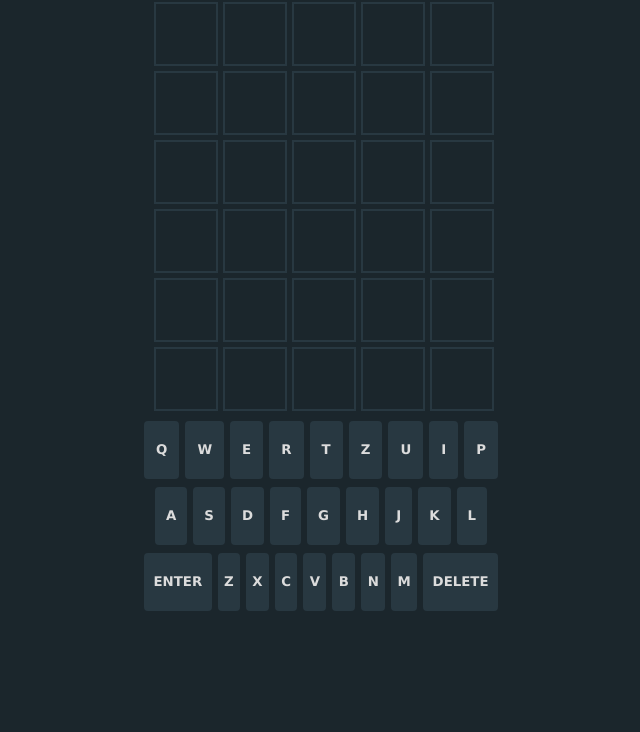
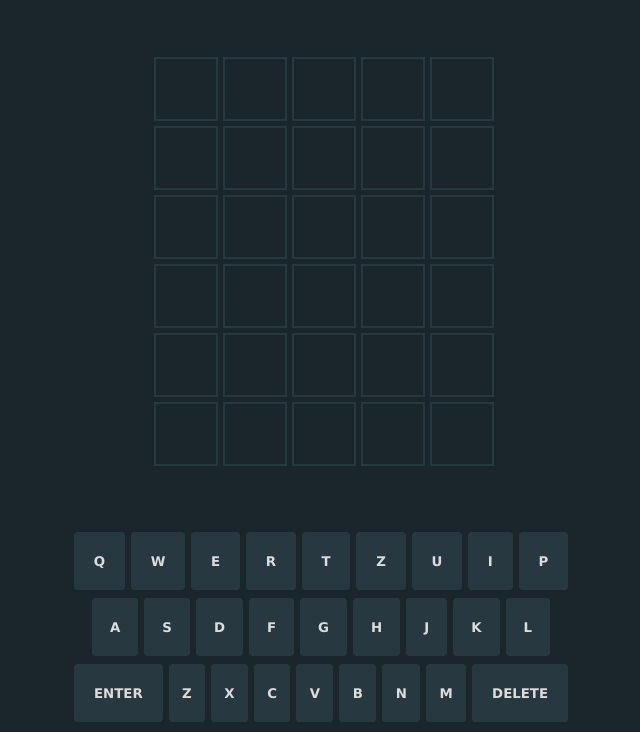
Before and after one commit to ysave/Wordle, a plain HTML site: page index.html in a window 1280 px wide. Shown: the part 68-800 px from the top of the page, without its empty margins (316-956 px from the left). Drawn offline with Linux system fonts and the light colour scheme.

Commit message:
game styled

```diff
--- a/css/styles.css
+++ b/css/styles.css
@@ -13,6 +13,14 @@ html, body{
     background-color: #1B262C;
     height: 100%;
     align-items: center;
+    flex-direction: column;
+}
+
+#game {
+    width: 100%;
+    max-width: 500px;
+    height: 100%;
+    display: flex;
     flex-direction: column;
 }
 
```
